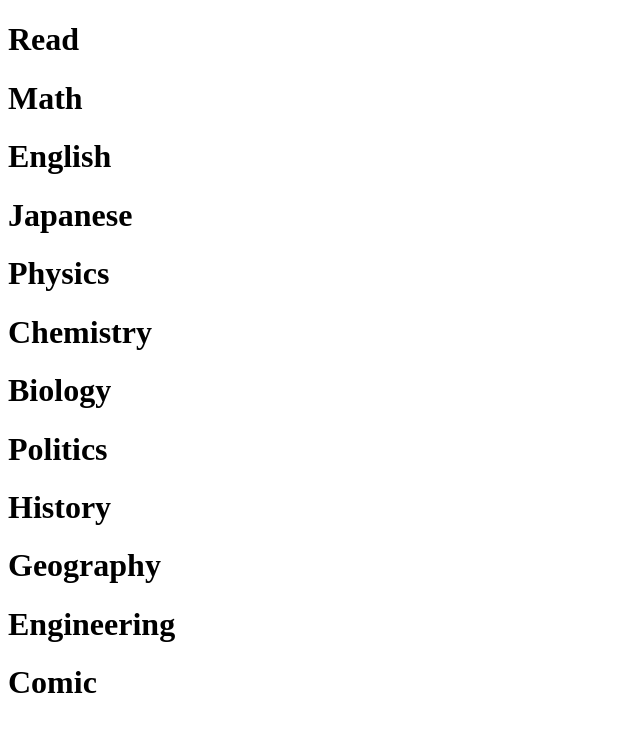
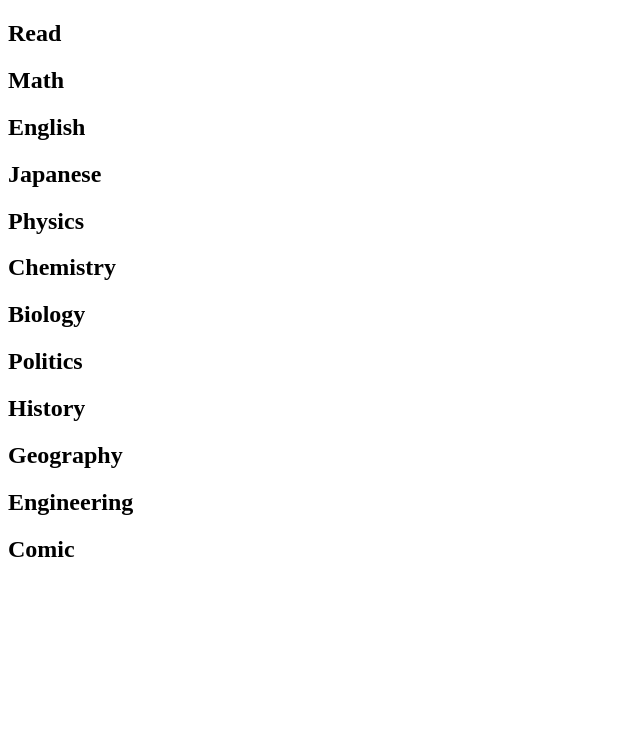
Before and after one commit to Amdelet/Amdelet.github.io, a plain HTML site: page index.html in a window 1280 px wide. Shown: the whole page, without its empty margins (0-640 px from the left). Drawn offline with Linux system fonts and the light colour scheme.

Commit message:
Update index.html

```diff
--- a/index.html
+++ b/index.html
@@ -6,18 +6,18 @@
     <title>Menu</title>
 </head>
 <body>
-    <h1>Read</h1>
-    <h1>Math</h1>
-    <h1>English</h1>
-    <h1>Japanese</h1>
-    <h1>Physics</h1>
-    <h1>Chemistry</h1>
-    <h1>Biology</h1>
-    <h1>Politics</h1>
-    <h1>History</h1>
-    <h1>Geography</h1>
-    <h1>Engineering</h1>
-    <h1>Comic</h1>
+    <h2>Read</h2>
+    <h2>Math</h2>
+    <h2>English</h2>
+    <h2>Japanese</h2>
+    <h2>Physics</h2>
+    <h2>Chemistry</h2>
+    <h2>Biology</h2>
+    <h2>Politics</h2>
+    <h2>History</h2>
+    <h2>Geography</h2>
+    <h2>Engineering</h2>
+    <h2>Comic</h2>
     <p></p>
 </body>
 </html>
```
